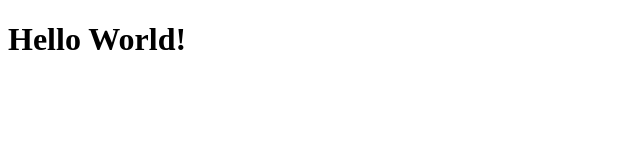
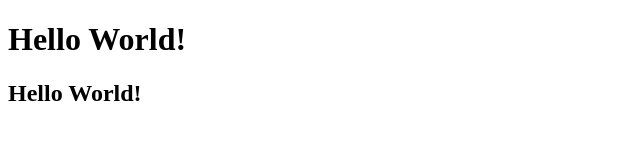
Before and after one commit to NGorsline/AJAX_Chat_App, a plain HTML site: page index.html in a window 1280 px wide. Shown: the whole page, without its empty margins (0-640 px from the left). Drawn offline with nearby package versions, Linux system fonts and the light colour scheme.

Commit message:
more testing

```diff
--- a/index.html
+++ b/index.html
@@ -7,6 +7,7 @@
     <script type = "text/javascript" src = "chat.js"></script>
   </head>
   <body>
-    <h1>Hello World!</hi>
+    <h1>Hello World!</h1>
+    <h2>Hello World!</h2>
   </body>
 </html>
```
